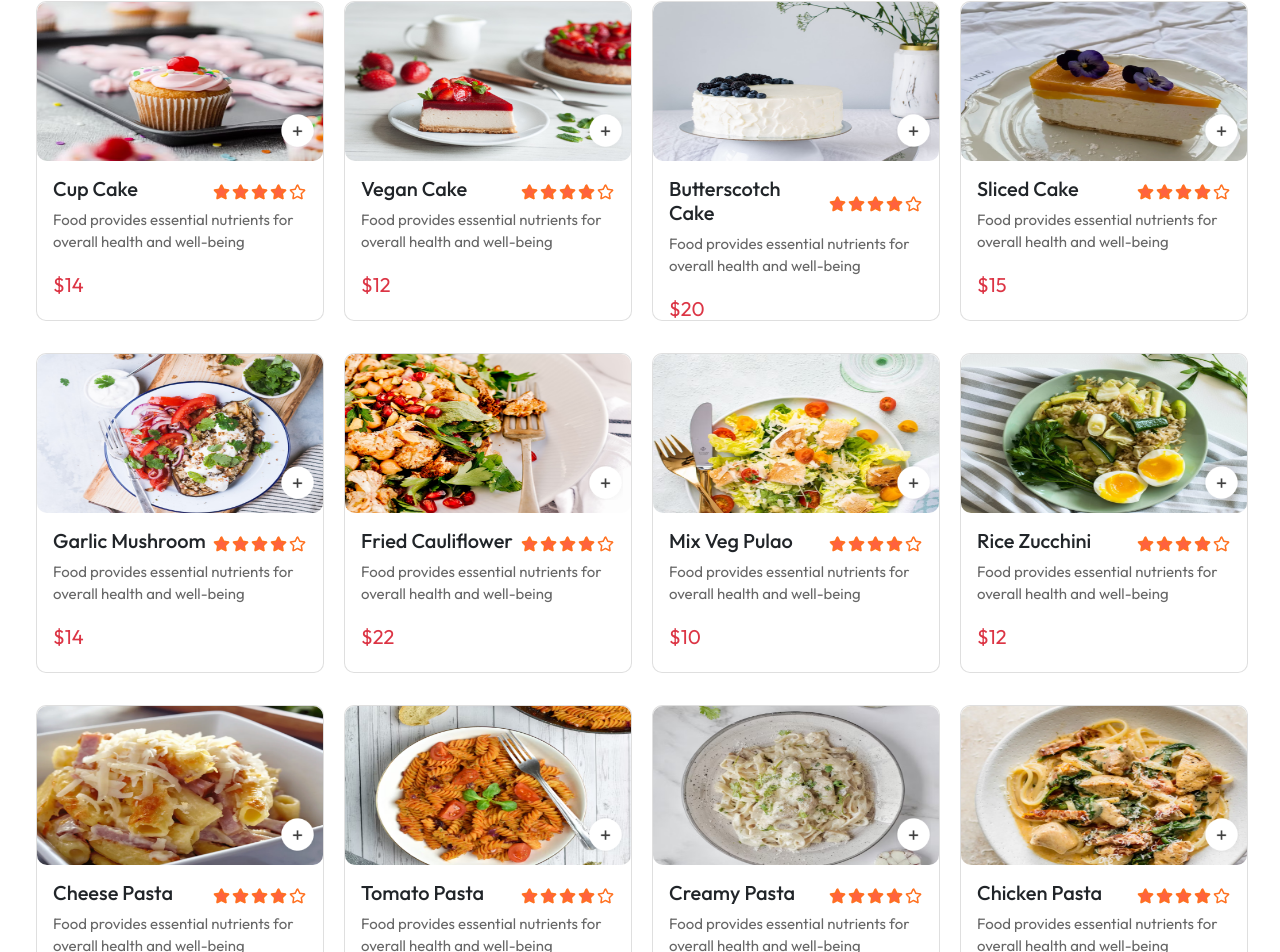
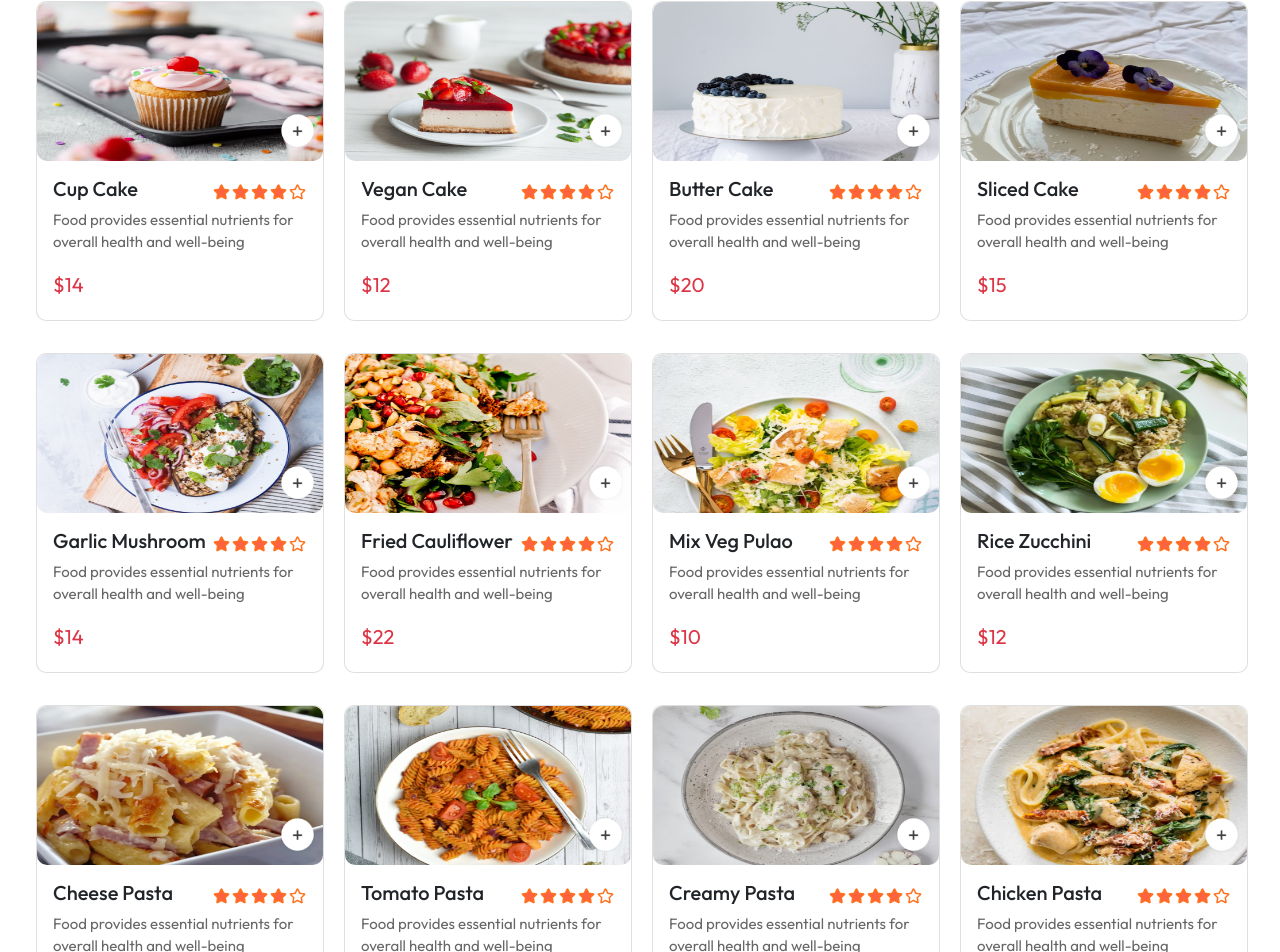
Before and after one commit to chikram/QickBite, a React (Create React App) app: page / in a window 1280 px wide. Shown: the part 2443-3395 px from the top of the page. Built offline with nearby package versions, Linux system fonts and the light colour scheme.

Commit message:
appling filter to menu  list

```diff
--- a/src/assets/assets.js
+++ b/src/assets/assets.js
@@ -246,7 +246,7 @@ export const food_list = [
         category: "Cake"
     }, {
         _id: "19",
-        name: "Butterscotch Cake",
+        name: "Butter Cake",
         image: food_19,
         price: 20,
         description: "Food provides essential nutrients for overall health and well-being",
--- a/src/components/FoodDisplay/FoodDisplay.jsx
+++ b/src/components/FoodDisplay/FoodDisplay.jsx
@@ -9,6 +9,7 @@ const FoodDisplay = ({ category }) => {
       <h2>Top Dishes near You</h2>
       <div className="row py-3 center">
         {food_list.map((item, index) => {
+          if (category === "All" || category === item.category) {
             return (
               <div className="py-3 col-8 col-sm-6 col-md-6 col-xl-3 col-lg-4 ">
                 <Fooditem
@@ -21,6 +22,7 @@ const FoodDisplay = ({ category }) => {
                 />
               </div>
             );
+          }
         })}
       </div>
     </div>
--- a/src/components/Fooditem/Fooditem.jsx
+++ b/src/components/Fooditem/Fooditem.jsx
@@ -48,7 +48,12 @@ const Fooditem = ({ id, name, price, description, image }) => {
             onClick={() => removeFromCart(id)}
             className="px-2"
           />
-          <p className="px-1 my-auto text-dark fw-bold">{cartItems[id]}</p>
+          <p
+            style={{ fontSize: "13px" }}
+            className="px-1 my-auto text-dark fw-bold"
+          >
+            {cartItems[id]}
+          </p>
           <img
             width={45}
             src={assets.add_icon_green}
```
Lines whose indentation alone changed are shown as unchanged.
